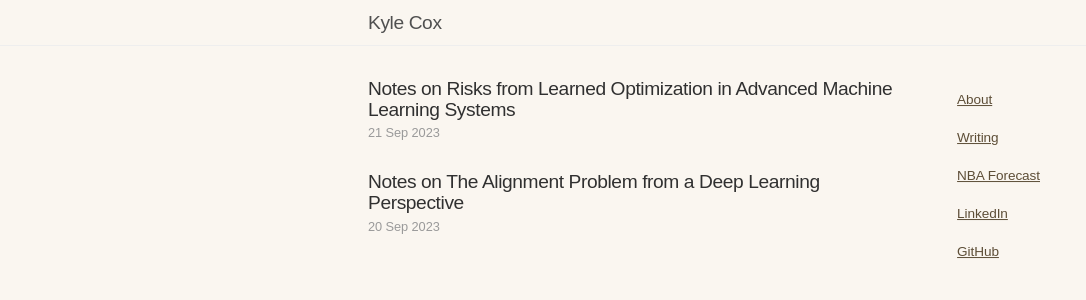
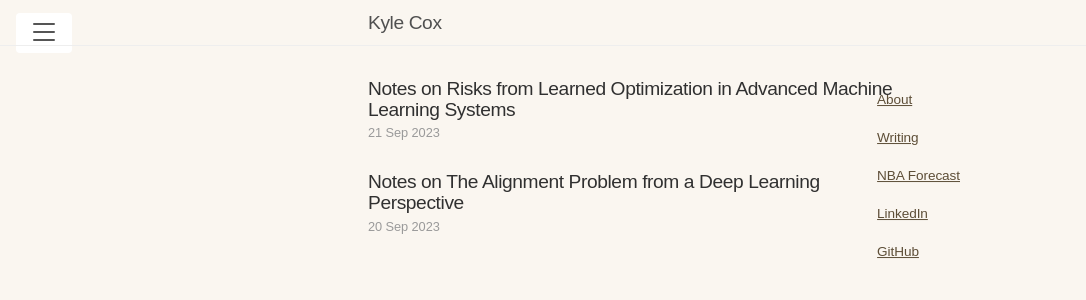
Before and after one commit to xocelyk/xocelyk.github.io, a Jekyll site: the page built from notes.md, in a window 1280 px wide. Shown: the top 300 px of the page, without its empty margins (0-1086 px from the left). Built offline with Jekyll 4.4.1, drawn with Linux system fonts in a browser that asks for light colours; nearby versions of some CDN libraries; some web fonts are replaced.

Commit message:
handle menu/content clash

```diff
--- a/_includes/home_nav.html
+++ b/_includes/home_nav.html
@@ -54,18 +54,45 @@
   opacity: 0.7;
 }
 
+@media (min-width: 769px) and (max-width: 1400px) {
+  .home-nav-container {
+    right: 20rem;
+  }
+}
+
 @media (max-width: 768px) {
   .home-nav-container {
-    position: relative;
-    top: auto;
-    right: auto;
+    position: fixed;
+    top: 1rem;
+    right: 1rem;
+    left: auto;
     transform: none;
-    margin-top: 2rem;
+    margin-top: 0;
+    z-index: 999;
   }
 
   .home-nav {
-    flex: none;
-    order: -1;
+    background-color: rgba(255, 255, 255, 0.95);
+    padding: 0.5rem;
+    border-radius: 0.25rem;
+    box-shadow: 0 2px 4px rgba(0, 0, 0, 0.1);
+    backdrop-filter: blur(10px);
+  }
+
+  .home-nav ul {
+    display: flex;
+    flex-wrap: wrap;
+    gap: 0.5rem;
+  }
+
+  .home-nav li {
+    margin-bottom: 0;
+  }
+
+  .home-nav a {
+    font-size: 0.75rem;
+    padding: 0.2rem 0.4rem;
+    white-space: nowrap;
   }
 }
 </style>
--- a/_layouts/default.html
+++ b/_layouts/default.html
@@ -6,6 +6,9 @@
   <body>
 
     {% include sidebar.html %}
+
+    <!-- Sidebar toggle -->
+    <label for="sidebar-checkbox" class="sidebar-toggle"></label>
 
     <!-- Wrap is the content to shift when toggling the sidebar. We wrap the
          content to avoid any CSS collisions with our real content. -->
```
